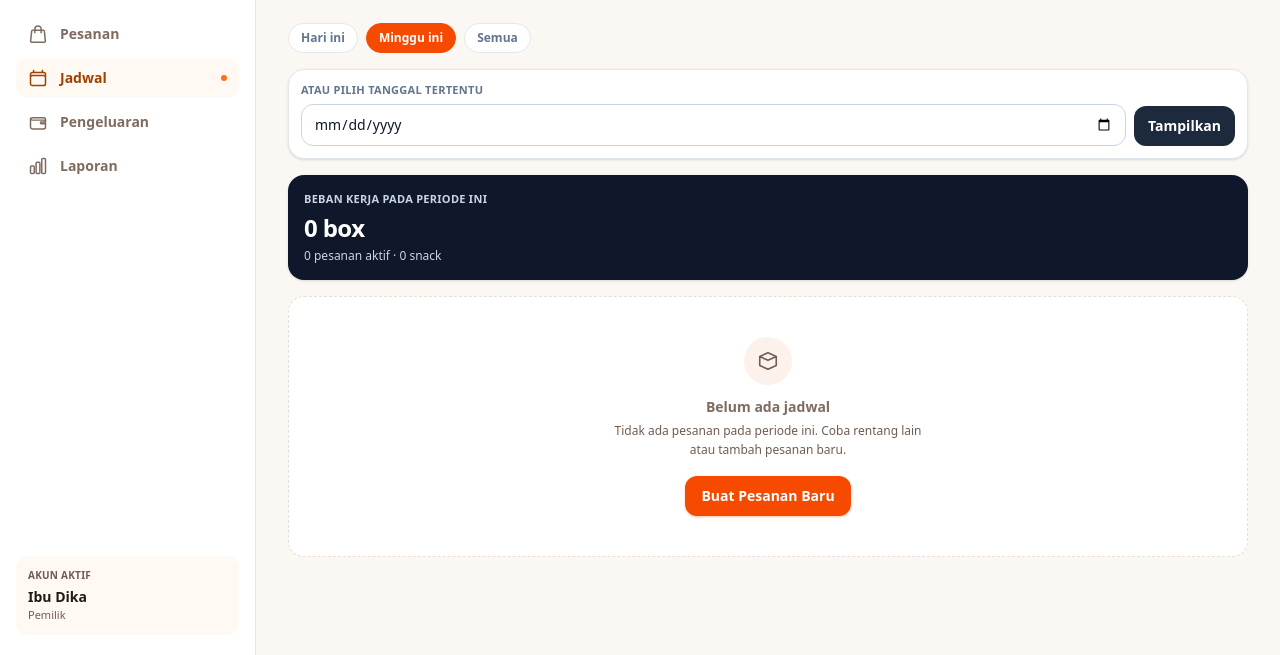
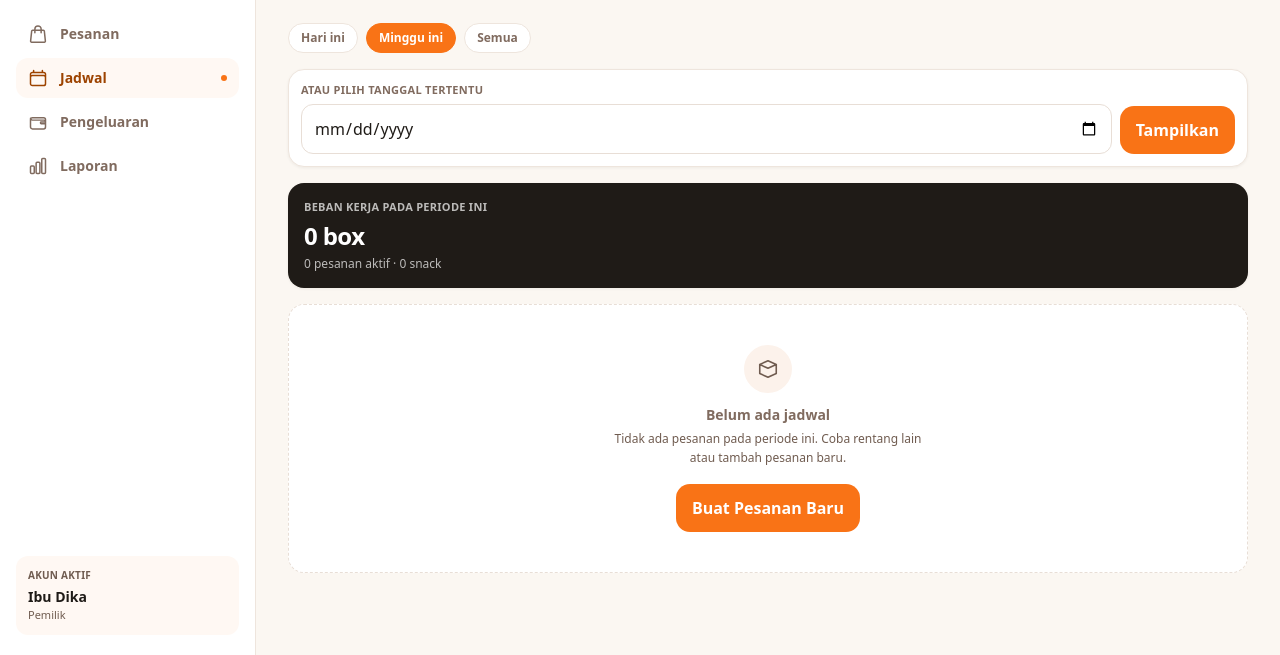
Before and after one commit to fadhilfaith48/Katering_Kotak-Rasa, a Laravel app: page /jadwal in a window 1280 px wide. Shown: the part 145-800 px from the top of the page. Run offline with Laravel 12, Linux system fonts and the light colour scheme; a user stored in the database is signed in; data comes from the database, SQL or seed files in the repository; data that the repository does not hold is empty; style sheets or scripts are compiled from the project's sources.

Commit message:
style: apply design tokens to schedule expense and report views

```diff
--- a/resources/views/jadwal/index.blade.php
+++ b/resources/views/jadwal/index.blade.php
@@ -21,14 +21,14 @@
             @php $aktif = $rentang === $nilai; @endphp
 
             <a href="{{ route('jadwal.index', ['rentang' => $nilai]) }}"
-               class="shrink-0 rounded-full border px-3 py-1.5 text-xs font-semibold transition {{ $aktif ? 'border-orange-600 bg-orange-600 text-white' : 'border-slate-200 bg-white text-slate-500 hover:border-orange-200 hover:text-orange-600' }}"
+               class="shrink-0 rounded-full border px-3 py-1.5 text-xs font-semibold transition {{ $aktif ? 'border-kr-primary bg-kr-primary text-white' : 'border-kr-line bg-white text-kr-muted hover:border-kr-line-strong hover:text-kr-primary' }}"
                @if ($aktif) aria-current="page" @endif>
                 {{ $label }}
             </a>
         @endforeach
 
         @if ($rentang === 'tanggal')
-            <span class="shrink-0 rounded-full border border-orange-600 bg-orange-600 px-3 py-1.5 text-xs font-semibold text-white">
+            <span class="shrink-0 rounded-full border border-kr-primary bg-kr-primary px-3 py-1.5 text-xs font-semibold text-white">
                 Tanggal: {{ \Illuminate\Support\Carbon::parse($tanggal)->locale('id')->isoFormat('D MMM YYYY') }}
             </span>
         @endif
@@ -36,8 +36,8 @@
 
     {{-- Filter tanggal tertentu --}}
     <form method="GET" action="{{ route('jadwal.index') }}"
-          class="mb-4 rounded-2xl border border-slate-200 bg-white p-3 shadow-sm">
-        <label for="tanggal" class="mb-1.5 block text-[11px] font-semibold uppercase tracking-wide text-slate-500">
+          class="mb-4 rounded-2xl border border-kr-line bg-white p-3 shadow-kr-card">
+        <label for="tanggal" class="mb-1.5 block text-[11px] font-semibold uppercase tracking-wide text-kr-muted">
             Atau pilih tanggal tertentu
         </label>
 
@@ -46,30 +46,30 @@
                    type="date"
                    name="tanggal"
                    value="{{ $rentang === 'tanggal' ? $tanggal : '' }}"
-                   class="min-w-0 flex-1 rounded-xl border border-slate-300 bg-white px-3 py-2.5 text-sm text-slate-900 outline-none transition focus:border-orange-500 focus:ring-2 focus:ring-orange-500/25">
+                   class="min-w-0 flex-1 rounded-xl border border-kr-line-strong bg-white px-3 py-3 text-base text-kr-ink outline-none transition focus:border-kr-primary focus:ring-2 focus:ring-kr-primary/25">
 
             <button type="submit"
-                    class="shrink-0 rounded-xl bg-slate-800 px-3.5 py-2.5 text-sm font-semibold text-white transition hover:bg-slate-900">
+                    class="shrink-0 min-h-12 rounded-[14px] bg-kr-primary px-4 py-3 text-base font-bold text-white transition hover:bg-kr-accent">
                 Tampilkan
             </button>
         </div>
 
         @if ($rentang === 'tanggal')
             <a href="{{ route('jadwal.index') }}"
-               class="mt-2 inline-block text-[11px] font-semibold text-orange-600 hover:underline">
+               class="mt-2 inline-block text-[11px] font-semibold text-kr-primary hover:underline">
                 Hapus filter tanggal
             </a>
         @endif
     </form>
 
     {{-- Rekap beban kerja --}}
-    <div class="mb-4 rounded-2xl bg-slate-900 px-4 py-4 text-white shadow-sm">
-        <p class="text-[11px] font-semibold uppercase tracking-wide text-slate-300">Beban kerja pada periode ini</p>
+    <div class="mb-4 rounded-2xl bg-kr-ink px-4 py-4 text-white shadow-kr-card">
+        <p class="text-[11px] font-semibold uppercase tracking-wide text-white/70">Beban kerja pada periode ini</p>
         <p class="mt-1 text-2xl font-bold tracking-tight">{{ $totalBox }} box</p>
-        <p class="mt-1 text-xs text-slate-300">{{ $jumlahPesanan }} pesanan aktif &middot; {{ $totalSnack }} snack</p>
+        <p class="mt-1 text-xs text-white/70">{{ $jumlahPesanan }} pesanan aktif &middot; {{ $totalSnack }} snack</p>
 
         @if ($jumlahBatal > 0)
-            <p class="mt-1 text-xs text-slate-400">{{ $jumlahBatal }} pesanan batal tidak dihitung.</p>
+            <p class="mt-1 text-xs text-white/60">{{ $jumlahBatal }} pesanan batal tidak dihitung.</p>
         @endif
     </div>
 
@@ -78,10 +78,10 @@
     @forelse ($grup as $kunciTanggal => $daftar)
         <section class="mb-5 lg:mb-0">
             <div class="mb-2 flex items-center gap-2">
-                <h2 class="text-xs font-bold uppercase tracking-wide text-slate-500">
+                <h2 class="text-xs font-bold uppercase tracking-wide text-kr-muted">
                     {{ $labelTanggal((string) $kunciTanggal) }}
                 </h2>
-                <span class="rounded-full bg-slate-200 px-2 py-0.5 text-[10px] font-bold text-slate-600">
+                <span class="rounded-full bg-kr-soft px-2 py-0.5 text-[10px] font-bold text-kr-muted">
                     {{ $daftar->count() }} pesanan
                 </span>
             </div>
@@ -94,18 +94,18 @@
                 @endphp
 
                 <a href="{{ route('pesanan.show', $item) }}"
-                   class="mb-2 block rounded-2xl border p-4 shadow-sm transition hover:border-orange-200 hover:shadow-md active:scale-[0.995] {{ $batal ? 'border-slate-200 bg-slate-50 opacity-70' : 'border-slate-200 bg-white' }}">
+                   class="mb-2 block rounded-2xl border p-4 shadow-kr-card transition hover:border-kr-line-strong hover:shadow-md active:scale-[0.995] {{ $batal ? 'border-kr-line bg-kr-tint opacity-70' : 'border-kr-line bg-white' }}">
                     <div class="flex items-start justify-between gap-2">
                         <div class="min-w-0">
-                            <p class="text-[10px] font-bold uppercase tracking-wide text-slate-400">{{ $item->nomor }}</p>
-                            <p class="mt-0.5 truncate text-sm font-bold {{ $batal ? 'text-slate-500 line-through' : 'text-slate-900' }}">
+                            <p class="text-[10px] font-bold uppercase tracking-wide text-kr-faint">{{ $item->nomor }}</p>
+                            <p class="mt-0.5 truncate text-sm font-bold {{ $batal ? 'text-kr-muted line-through' : 'text-kr-ink' }}">
                                 {{ $item->pelanggan?->nama ?? 'Pelanggan' }}
                             </p>
                         </div>
 
                         <div class="flex shrink-0 items-center gap-1.5">
                             @if ($batal)
-                                <span class="rounded-full bg-slate-200 px-2 py-0.5 text-[10px] font-bold text-slate-600">
+                                <span class="rounded-full bg-kr-soft px-2 py-0.5 text-[10px] font-bold text-kr-muted">
                                     Tidak dihitung
                                 </span>
                             @endif
@@ -113,8 +113,8 @@
                         </div>
                     </div>
 
-                    <div class="mt-2 flex flex-wrap items-center gap-x-3 gap-y-1.5 text-[11px] text-slate-500">
-                        <span class="font-semibold {{ $batal ? 'text-slate-400' : 'text-orange-600' }}">
+                    <div class="mt-2 flex flex-wrap items-center gap-x-3 gap-y-1.5 text-[11px] text-kr-muted">
+                        <span class="font-semibold {{ $batal ? 'text-kr-faint' : 'text-kr-primary' }}">
                             {{ $box }} box
                         </span>
                         @if ($snack > 0)
@@ -123,10 +123,10 @@
                         <span>{{ $item->jalur_pesanan === 'whatsapp' ? 'WhatsApp' : 'Langsung' }}</span>
                     </div>
 
-                    <div class="mt-3 flex items-center justify-between border-t border-slate-100 pt-2.5">
+                    <div class="mt-3 flex items-center justify-between border-t border-kr-line/70 pt-2.5">
                         <x-status-bayar :status="$item->status_bayar" />
 
-                        <span class="text-[11px] font-bold text-orange-600">Detail &rarr;</span>
+                        <span class="text-[11px] font-bold text-kr-primary">Detail &rarr;</span>
                     </div>
                 </a>
             @endforeach
@@ -136,7 +136,7 @@
             <x-empty-state judul="Belum ada jadwal"
                            deskripsi="Tidak ada pesanan pada periode ini. Coba rentang lain atau tambah pesanan baru.">
                 <a href="{{ route('pesanan.create') }}"
-                   class="inline-flex items-center gap-1.5 rounded-xl bg-orange-600 px-4 py-2.5 text-sm font-semibold text-white shadow-sm shadow-orange-600/25 transition hover:bg-orange-700">
+                   class="inline-flex min-h-12 items-center gap-1.5 rounded-[14px] bg-kr-primary px-4 py-3 text-base font-bold text-white shadow-kr-primary/25 transition hover:bg-kr-accent">
                     Buat Pesanan Baru
                 </a>
             </x-empty-state>
```
Also changed, not shown: resources/views/laporan/index.blade.php (+34 -34 lines), resources/views/pengeluaran/_form.blade.php (+14 -14 lines), resources/views/pengeluaran/index.blade.php (+19 -19 lines).
